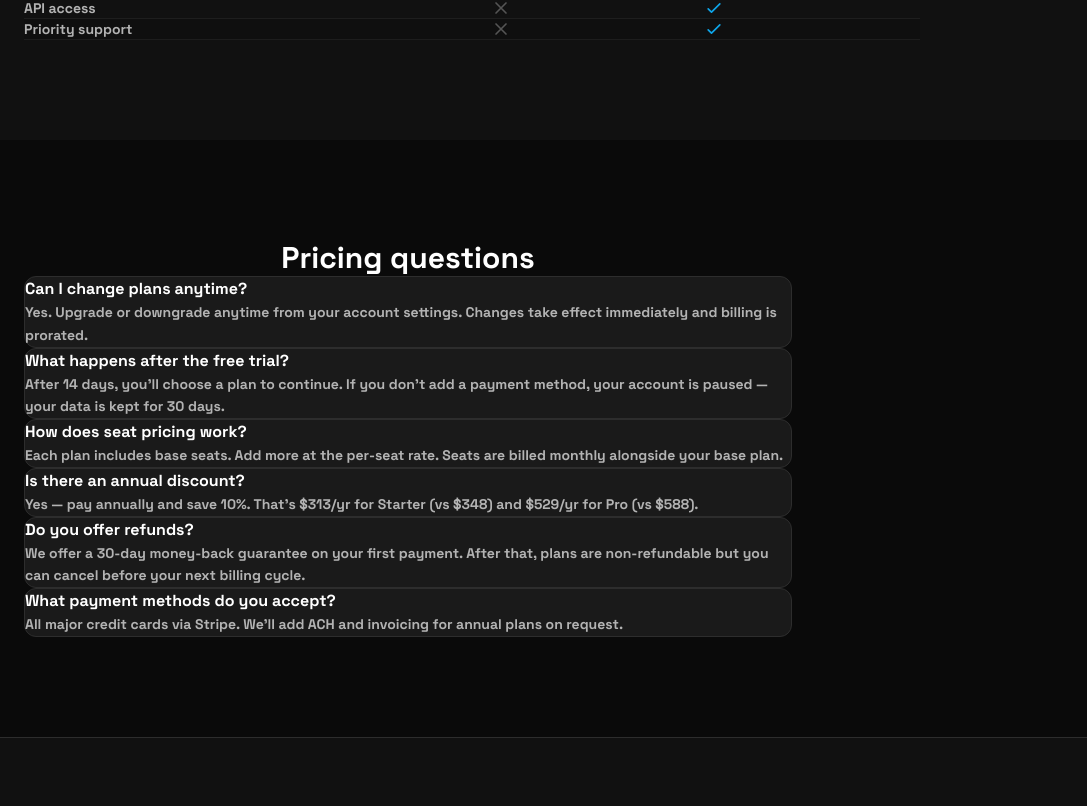
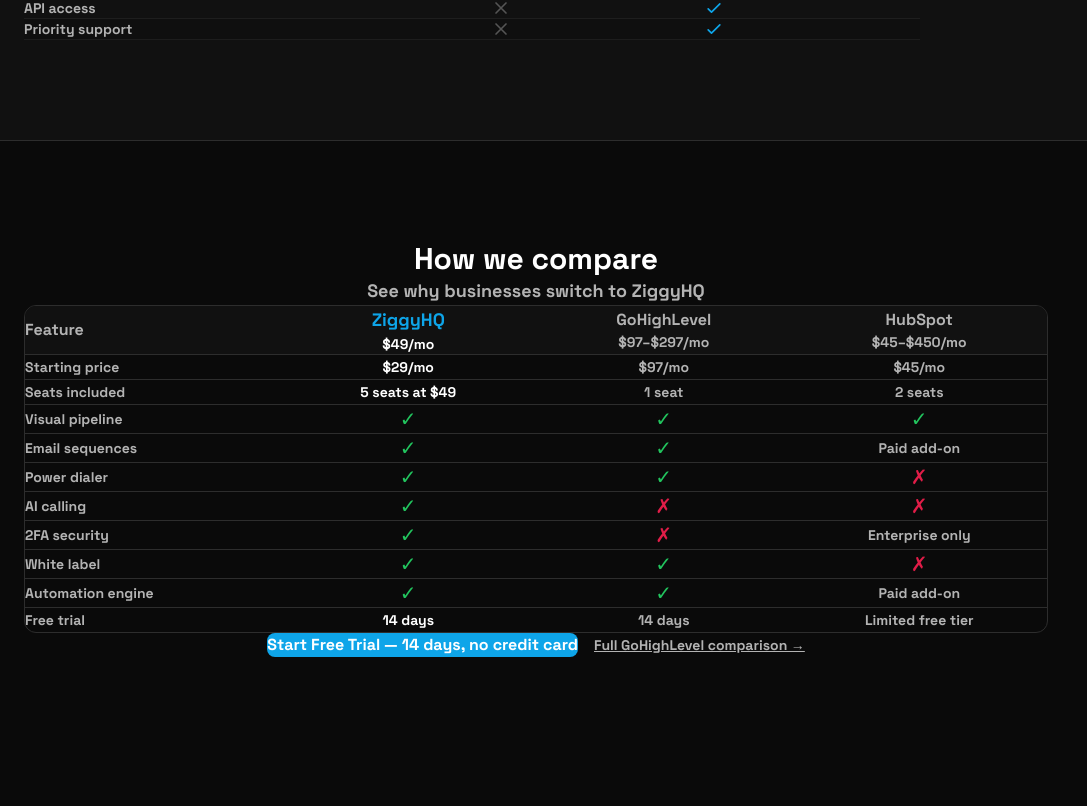
Before and after one commit to ziggytech-dotcom/ziggyhq-marketing, a Next.js app: page /pricing in a window 1280 px wide. Shown: the part 1594-2400 px from the top of the page, without its empty margins (0-1087 px from the left). Built offline with nearby package versions, Linux system fonts and the light colour scheme.

Commit message:
feat: add 3-way competitor comparison table to pricing page (ZiggyHQ vs GHL vs HubSpot)

```diff
--- a/app/pricing/page.tsx
+++ b/app/pricing/page.tsx
@@ -254,6 +254,73 @@
         </div>
       </section>
 
+
+      {/* Competitor Comparison Table */}
+      <section className="py-20 px-4 border-t border-[#2d2d2d]">
+        <div className="max-w-5xl mx-auto">
+          <div className="text-center mb-12">
+            <h2 className="text-3xl font-bold text-white mb-4">How we compare</h2>
+            <p className="text-[#b3b3b3] text-lg">See why businesses switch to ZiggyHQ</p>
+          </div>
+          <div className="overflow-x-auto rounded-xl border border-[#2d2d2d]">
+            <table className="w-full">
+              <thead>
+                <tr className="border-b border-[#2d2d2d] bg-[#111111]">
+                  <th className="text-left py-4 px-6 text-[#b3b3b3] font-medium w-1/4">Feature</th>
+                  <th className="py-4 px-6 text-center w-1/4">
+                    <div className="text-[#0ea5e9] font-bold text-lg">ZiggyHQ</div>
+                    <div className="text-white font-bold text-sm">$49/mo</div>
+                  </th>
+                  <th className="py-4 px-6 text-center w-1/4">
+                    <div className="text-[#b3b3b3] font-semibold">GoHighLevel</div>
+                    <div className="text-[#b3b3b3] text-sm">$97–$297/mo</div>
+                  </th>
+                  <th className="py-4 px-6 text-center w-1/4">
+                    <div className="text-[#b3b3b3] font-semibold">HubSpot</div>
+                    <div className="text-[#b3b3b3] text-sm">$45–$450/mo</div>
+                  </th>
+                </tr>
+              </thead>
+              <tbody className="divide-y divide-[#2d2d2d]">
+                {[
+                  { feature: 'Starting price', ziggy: '$29/mo', ghl: '$97/mo', hubspot: '$45/mo' },
+                  { feature: 'Seats included', ziggy: '5 seats at $49', ghl: '1 seat', hubspot: '2 seats' },
+                  { feature: 'Visual pipeline', ziggy: true, ghl: true, hubspot: true },
+                  { feature: 'Email sequences', ziggy: true, ghl: true, hubspot: 'Paid add-on' },
+                  { feature: 'Power dialer', ziggy: true, ghl: true, hubspot: false },
+                  { feature: 'AI calling', ziggy: true, ghl: false, hubspot: false },
+                  { feature: '2FA security', ziggy: true, ghl: false, hubspot: 'Enterprise only' },
+                  { feature: 'White label', ziggy: true, ghl: true, hubspot: false },
+                  { feature: 'Automation engine', ziggy: true, ghl: true, hubspot: 'Paid add-on' },
+                  { feature: 'Free trial', ziggy: '14 days', ghl: '14 days', hubspot: 'Limited free tier' },
+                ].map((row) => (
+                  <tr key={row.feature} className="hover:bg-[#1a1a1a]/50 transition-colors">
+                    <td className="py-4 px-6 text-[#b3b3b3] text-sm">{row.feature}</td>
+                    {([row.ziggy, row.ghl, row.hubspot] as (boolean | string)[]).map((val, i) => (
+                      <td key={i} className="py-4 px-6 text-center">
+                        {val === true ? (
+                          <span className="text-[#22c55e] text-xl">✓</span>
+                        ) : val === false ? (
+                          <span className="text-[#e11d48] text-xl">✗</span>
+                        ) : (
+                          <span className={`text-sm ${i === 0 ? 'text-white font-medium' : 'text-[#b3b3b3]'}`}>{val as string}</span>
+                        )}
+                      </td>
+                    ))}
+                  </tr>
+                ))}
+              </tbody>
+            </table>
+          </div>
+          <div className="text-center mt-8 flex flex-col sm:flex-row items-center justify-center gap-4">
+            <a href="https://app.ziggyhq.com/signup" className="inline-flex items-center gap-2 px-6 py-3 bg-[#0ea5e9] text-white rounded-lg font-medium hover:bg-[#0ea5e9]/90 transition-colors">
+              Start Free Trial — 14 days, no credit card
+            </a>
+            <a href="/compare/gohighlevel" className="text-[#b3b3b3] hover:text-white text-sm underline transition-colors">Full GoHighLevel comparison →</a>
+          </div>
+        </div>
+      </section>
+
       {/* Pricing FAQ */}
       <section className="py-24 px-4 bg-[#0a0a0a]">
         <div className="max-w-3xl mx-auto">
```
